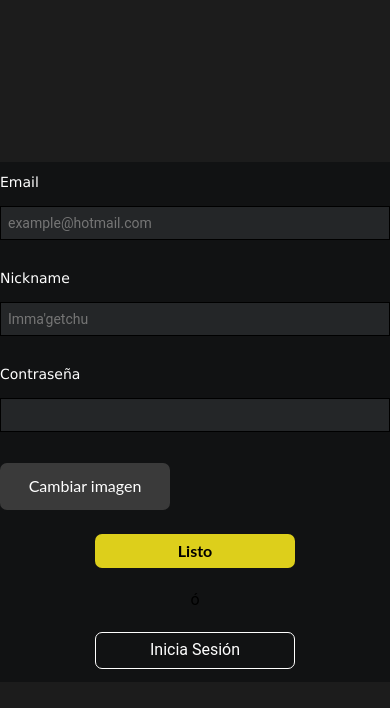
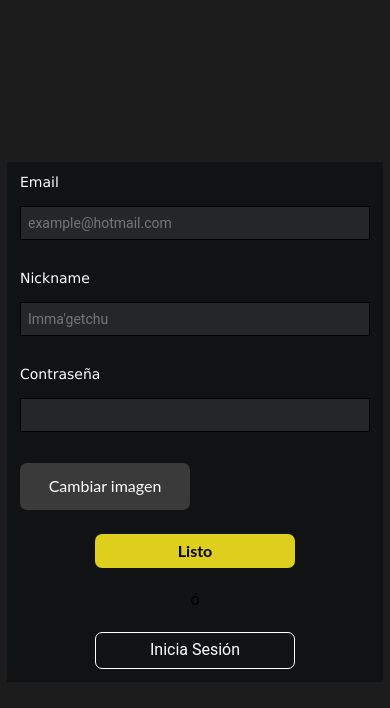
Before and after one commit to lorddesert/sesion-del-locro, a React app: page / in a window 390 px wide. Both pictures are taken after typing "Sample", "Sample123" into the empty fields and a click on the button "¿No tienes una cuenta?". Shown: the top 708 px of the page. Built offline with nearby package versions, Linux system fonts and the light colour scheme.

Commit message:
register form upgrade

```diff
--- a/src/components/Main/Main.scss
+++ b/src/components/Main/Main.scss
@@ -165,11 +165,5 @@ input,
       max-width: 65%;
     }
 
-    .Register {
-      form {
-        margin: 0;
-        width: 100% !important;
-      }
-    }
   }
 }
```
